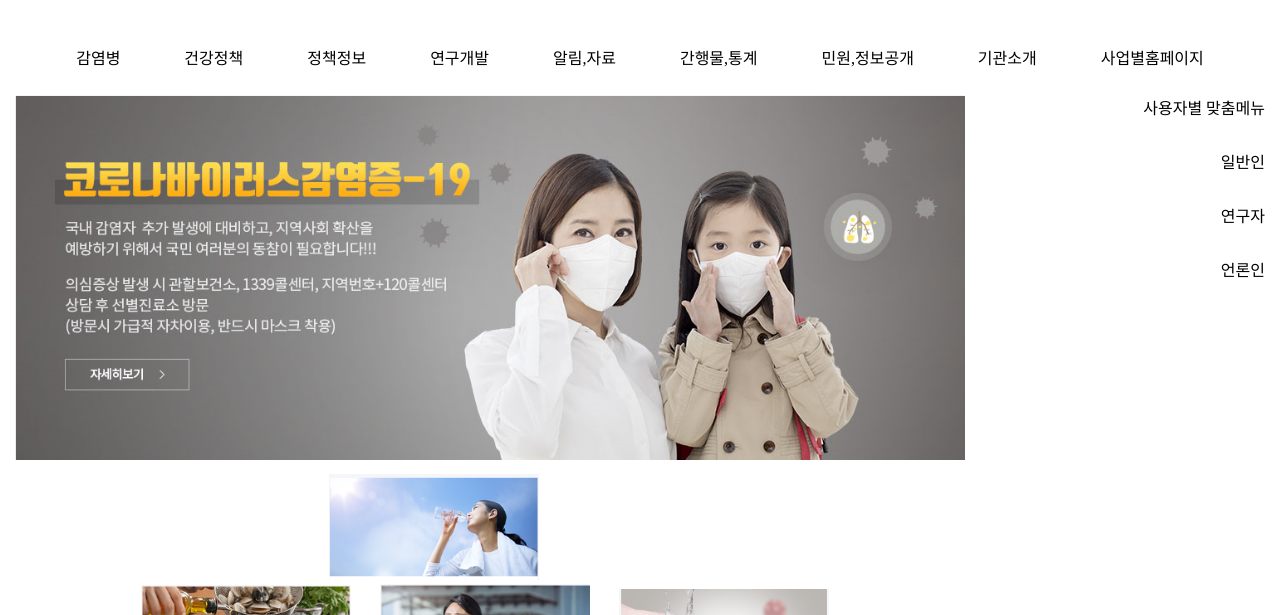
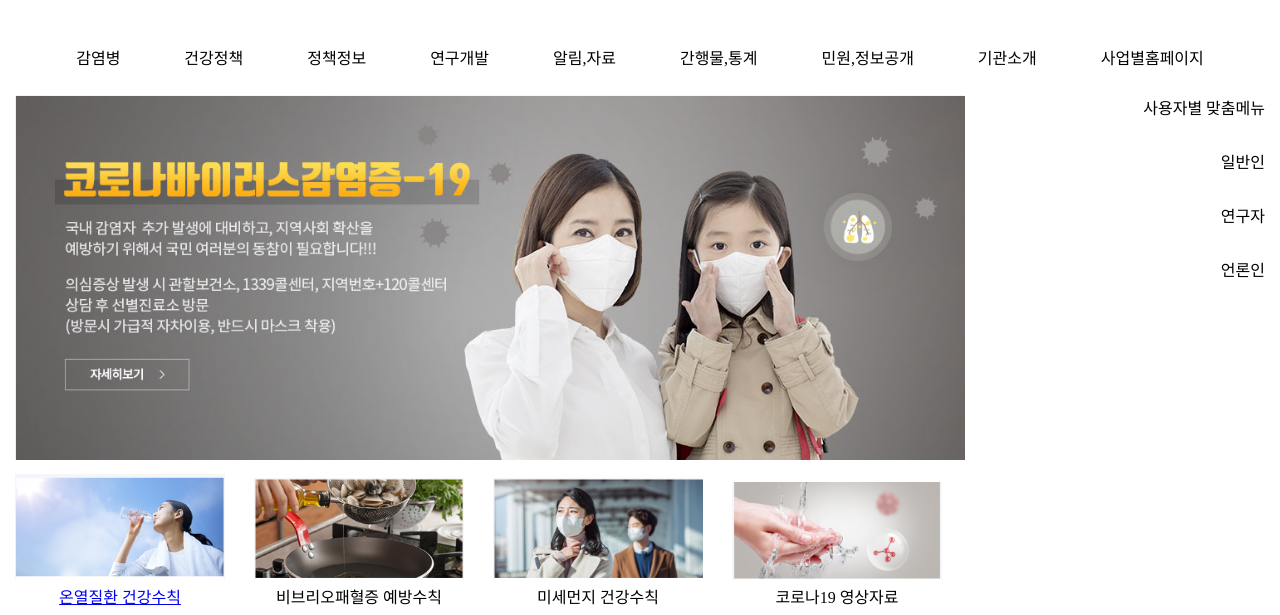
Before and after one commit to cds05197/cds05197.github.io, a plain HTML site: page index.html in a window 1280 px wide. Shown: the part 105-720 px from the top of the page. Drawn offline with Linux system fonts and the light colour scheme.

Commit message:
Update index.html

```diff
--- a/index.html
+++ b/index.html
@@ -149,7 +149,7 @@
 
 <section>
   <ul id="sub1">
-    <a href="ct.html><li> <img src="img/se1.PNG" width="210"><br> 온열질환 건강수칙</li></a>
+    <li> <img src="img/se1.PNG" width="210"><br> <a href="ct.html">온열질환 건강수칙</a></li>
     <li> <img src="img/se2.PNG" width="210"><br> 비브리오패혈증 예방수칙</li>
     <li> <img src="img/se3.PNG" width="210"><br> 미세먼지 건강수칙</li>
     <li> <img src="img/se4.PNG" width="210"><br> 코로나19 영상자료</li>
```
